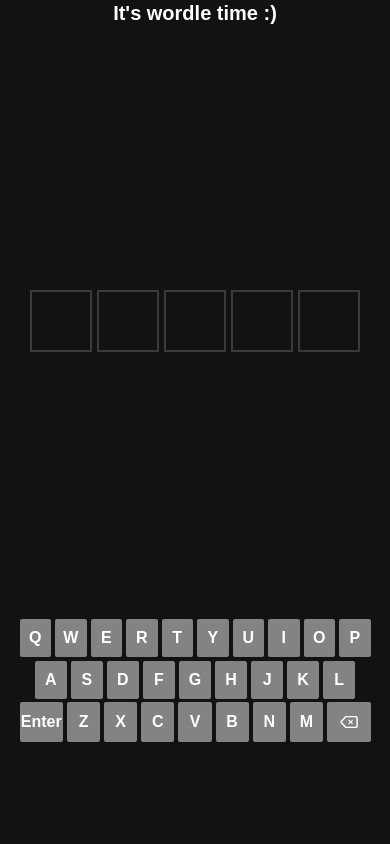
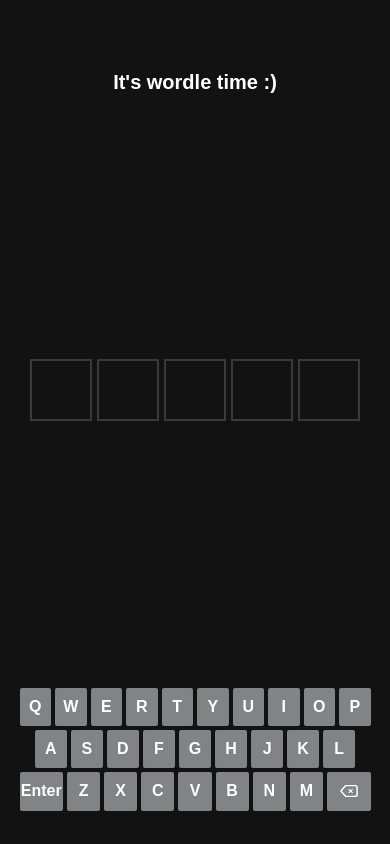
Before and after one commit to blairmcalpine/bday-wordle, a Next.js app: page /1 in a window 390 px wide. Built offline with nearby package versions, Linux system fonts and the light colour scheme.

Commit message:
fix: mobile height

```diff
--- a/components/Screen.tsx
+++ b/components/Screen.tsx
@@ -64,7 +64,7 @@ export default function Screen({ message, word, pushPath }: ScreenProps) {
     }
   }
   return (
-    <div className="w-full h-full flex flex-col items-center">
+    <div className="w-full h-[88vh] flex flex-col items-center fixed bottom-8">
       <div className="flex items-center justify-center w-full h-[3dvh]">
         <p className="text-white font-bold text-xl">{message}</p>
       </div>
--- a/styles/globals.css
+++ b/styles/globals.css
@@ -1,16 +1,6 @@
 @tailwind base;
 @tailwind components;
 @tailwind utilities;
-html,
-body {
-  padding: 0;
-  margin: 0;
-  height: 100%;
-}
-
-#__next {
-  height: 100%;
-}
 
 body {
   background-color: #121213;
```
